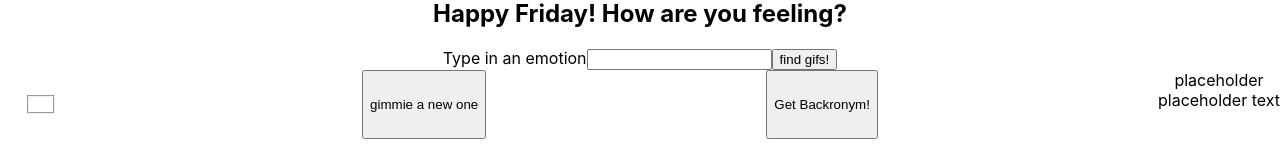
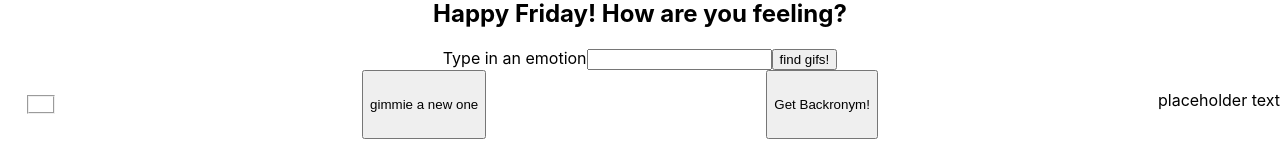
Before and after one commit to giphySentiment/giphySentiment, a React (Create React App) app: page / in a window 1280 px wide. Shown: the part 132-289 px from the top of the page. Built offline with nearby package versions, Linux system fonts and the light colour scheme.

Commit message:
clean up components firebase config

```diff
--- a/src/components/Forms.js
+++ b/src/components/Forms.js
@@ -1,8 +1,11 @@
-import { useState } from "react";
+// import { useState } from "react";
+// import firebase from '../firebase';
+// import { getDatabase, ref, push, onValue } from "https://www.gstatic.com/firebasejs/9.9.0/firebase-database.js";
 
 const Forms = (props) => {
 
-    const [mood, setMood] = useState("");
+
+    // const [mood, setMood] = useState("");
 
     const date = new Date()
     const month = date.toLocaleString('en-US', {
@@ -22,14 +25,30 @@ const Forms = (props) => {
     // }
 
     const handleMoodChange = (e) => {
-        setMood(e.target.value)
+        props.setMood(e.target.value)
     }
+    //     const [ track, setTrack ] = useState([]);
+    //     useEffect(() => {
 
+
+    //     const database = getDatabase(firebase);
+    //     const dbRef = ref(database);
+
+    //     onValue(dbRef, (response) => {
+    //         const newState = [];
+    //         const data = response.val
+
+    //         for (let key in data) {
+    //             newState.push({key: key, name: data[key]})
+    //           }
+    //           setTrack(newState)
+    //     })
+    // }, [])
     return (
         <section>
                 <h2>It's {`${month} ${day}`}</h2>
                 <h2>Happy {`${today}`}! How are you feeling?</h2>
-            <form onSubmit={(e) => props.handleFormSubmit(e, mood)}>
+            <form onSubmit={(e) => props.handleFormSubmit(e, props.mood)}>
 
                 <label htmlFor="moodSelector" className="visuallyHidden">Type in an emotion</label>
                 <input name="moodSelector" id="moodSelector" type="text"
--- a/src/components/Gif.js
+++ b/src/components/Gif.js
@@ -41,11 +41,19 @@ const Gif = (props) => {
         </button>
 
         <button>Get Backronym!</button>
-
-        {selectedGif ? <p>you've selected a gif</p> : null}
+        {/* {
+          selectedGif
+          ? <Results selectedGif={selectedGif}
+          mood={props.mood}
+          />
+          : null
+        } */}
 
         {/* NOTE: We need to figure out how to target the Gif he user selected and conditionally render Backronym when Gif is selected */}
-        <Results/>
+        <Results selectedGif={selectedGif}
+        setSelectedGif={setSelectedGif}
+        mood={props.mood}
+        />
       </div>
     </section>
   );
--- a/src/components/GiphyData.js
+++ b/src/components/GiphyData.js
@@ -1,10 +1,11 @@
-import { useState, useEffect } from "react";
+import { useState } from "react";
 import Forms from "./Forms";
 import Gif from "./Gif";
 
+
 const Data = (props) => {
   // State that listens for a change in user choice
-  //const [mood, setMood] = useState("");
+  const [mood, setMood] = useState("");
   // State to store API call Gif Data
   const [newGif, setNewGif] = useState(false);
   // State to display gifs
@@ -20,6 +21,8 @@ const Data = (props) => {
 
   // this function will store the user's mood in state, fill our gif array, and display the array
   const handleFormSubmit = (event, mood) => {
+
+
 
     //setMood(event.target.value);
     event.preventDefault();
@@ -61,6 +64,8 @@ const Data = (props) => {
         setDisplayGifs={setDisplayGifs}
         userClick={userClick}
         gif={props.gif}
+        mood={mood}
+        setMood={setMood}
       />
 
       <Gif
@@ -71,6 +76,7 @@ const Data = (props) => {
         setDisplayGifs={setDisplayGifs}
         userClick={userClick}
         gif={props.gif}
+        mood={mood}
       />
     </section>
   );
--- a/src/components/LandingPage.js
+++ b/src/components/LandingPage.js
@@ -1,10 +1,12 @@
 import { useState } from "react"
 import GiphyData from './GiphyData';
+
 
 const LandingPage = () => {
 
 // State to store API call from Giphy
     const [gif, setGif] = useState([]);
+
 
     return (
         <div className="landing">
--- a/src/components/Results.js
+++ b/src/components/Results.js
@@ -1,9 +1,32 @@
 import History from "./History";
+import firebaseConfig from '../firebase';
+import { getDatabase, ref, push } from 'firebase/database';
 
-const Results = () => {
+
+const Results = (props) => {
+
+     const result = {
+        image: props.selectedGif,
+
+        mood: "a mood"
+    }
+    const database = getDatabase(firebaseConfig)
+    const databaseRef = ref(database)
+    push(databaseRef, result )
+
+    // onValue(dbref, (response) => {
+
+    // const results = [];
+    // const data = response.val();
+
+
+
+    // })
+
     return (
         <section>
-            <div>placeholder</div>
+            <div><img src={props.selectedGif} alt="" /></div>
+            <div>{props.mood}</div>
             <History/>
         </section>
 
```
